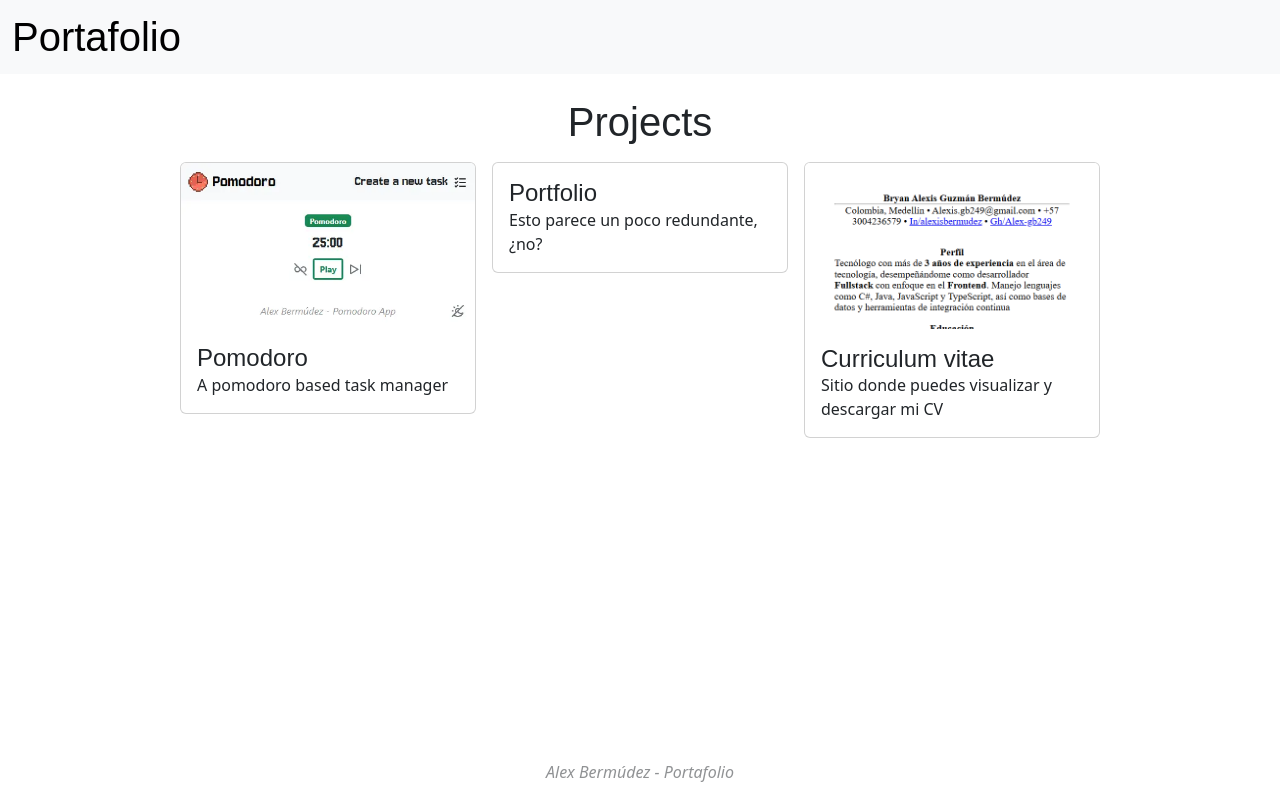
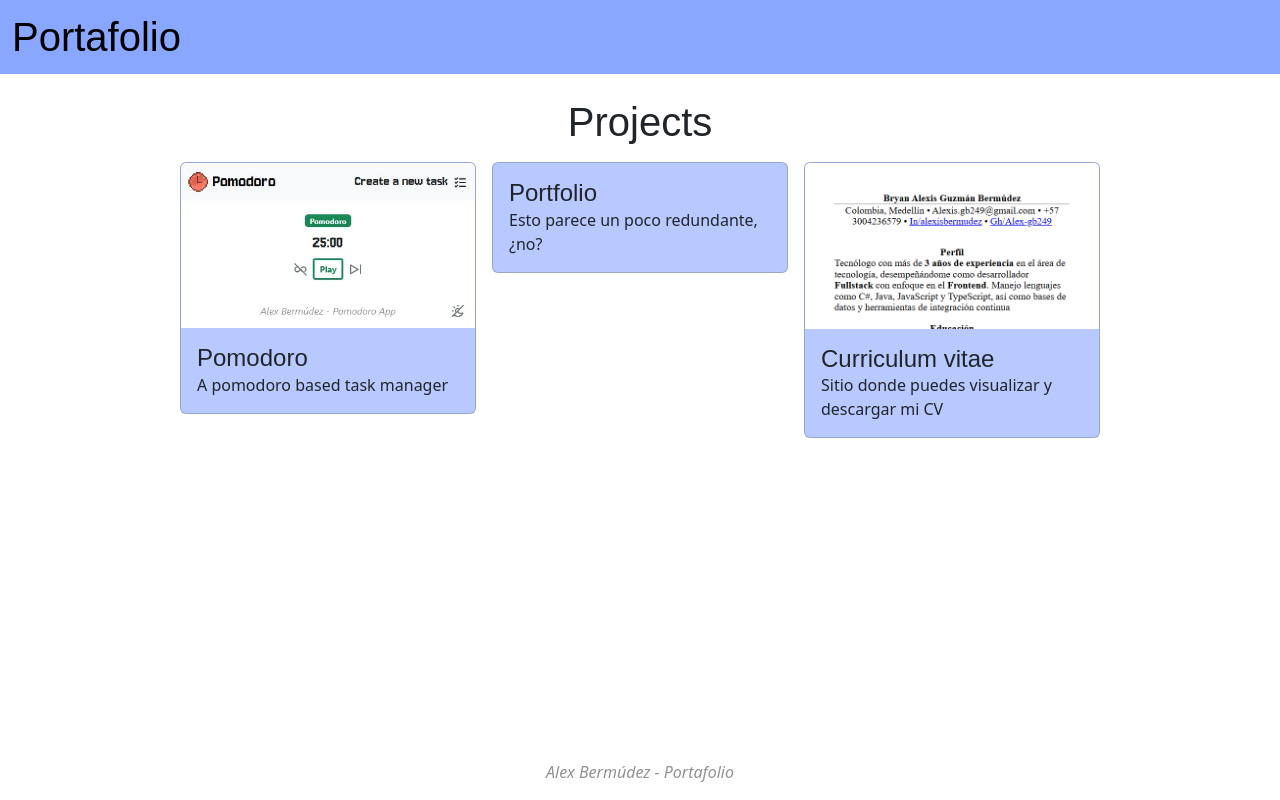
Before and after one commit to Alex-gb249/portfolio, a React (Vite) app: page / in a window 1280 px wide. Built offline with nearby package versions, Linux system fonts and the light colour scheme; a web font is replaced by a local one.

Commit message:
Add some colors

```diff
--- a/src/components/card/Card.css
+++ b/src/components/card/Card.css
@@ -1,9 +1,10 @@
 .card {
+  background-color: var(--color-lighter-blue);
   transition: box-shadow 0.3s ease, transform 0.3s ease;
 }
 
 .card:hover {
-  box-shadow: 0 4px 8px rgba(0, 0, 0, 0.2);
+  box-shadow: 0 4px 8px var(--color-light-blue);
   transform: translateY(-5px);
 }
 
--- a/src/components/header/Header.css
+++ b/src/components/header/Header.css
@@ -1,5 +1,7 @@
-.logo {
-  height: 32px;
-  width: 32px;
-  image-rendering: pixelated;
+nav {
+  background-color: var(--color-light-blue);
 }
+
+.header-title {
+  color: var(--color-main);
+}
--- a/src/components/header/Header.tsx
+++ b/src/components/header/Header.tsx
@@ -3,7 +3,7 @@ import './Header.css'
 function Header() {
 
   return (
-    <nav className='navbar navbar-expand-lg bg-body-tertiary'>
+    <nav className='navbar navbar-expand-lg'>
       <div className='container-fluid'>
         <div className='navbar-brand d-flex align-items-center prevent-select'>
           <h1>Portafolio</h1>
--- a/src/index.css
+++ b/src/index.css
@@ -1,3 +1,9 @@
+:root {
+  --color-main: #3200C3;
+  --color-light-blue: #8AA7FF;
+  --color-lighter-blue: #B8C9FF;
+}
+
 body {
   margin: 0;
 }
```
